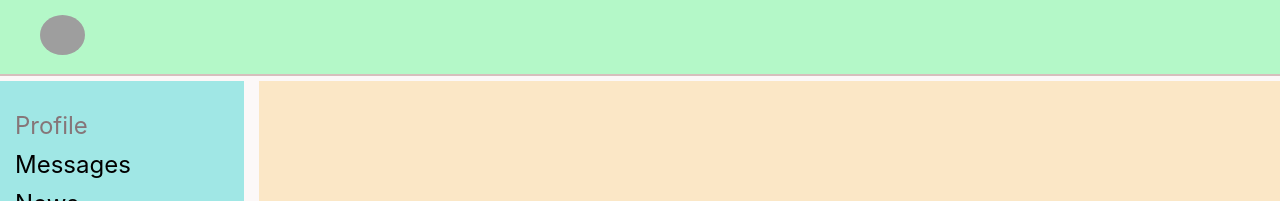
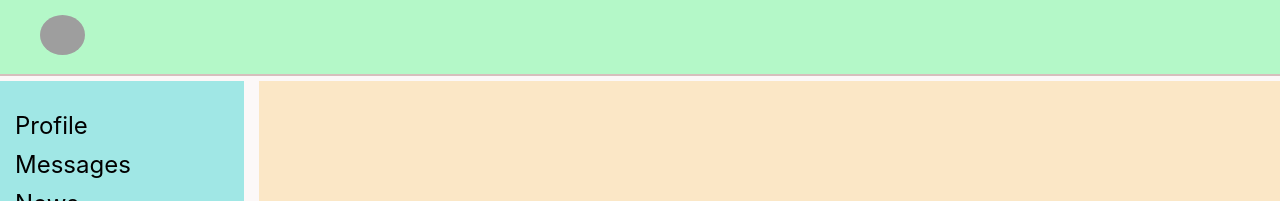
Before and after one commit to DevFariz/Social-media-project, a React (Create React App) app: page / in a window 1280 px wide. Shown: the top 201 px of the page. Built offline with nearby package versions, Linux system fonts and the light colour scheme; grey boxes are pictures that could not be loaded.

Commit message:
feat: add NavLinks

```diff
--- a/src/App.css
+++ b/src/App.css
@@ -10,7 +10,7 @@ body{
 }
 
 a{
-  color: #000;
+  color: inherit;
   text-decoration: none;
 }
 
--- a/src/components/Navbar/Navbar.jsx
+++ b/src/components/Navbar/Navbar.jsx
@@ -1,3 +1,4 @@
+import { NavLink } from "react-router-dom";
 import classes from "./Navbar.module.css";
 
 const Navbar = () => {
@@ -5,29 +6,32 @@ const Navbar = () => {
     <nav className={classes.nav}>
       <ul className={classes.menu}>
         <li className={classes.item}>
-          <a className={`${classes.link} ${classes.active}`} href="/profile">
+          <NavLink
+           className={({isActive}) => isActive ? classes.active : classes.link}
+            to="/profile"
+          >
             Profile
-          </a>
+          </NavLink>
         </li>
         <li className={classes.item}>
-          <a className={classes.link} href="/dialogs">
+          <NavLink  className={({isActive}) => isActive ? classes.active : classes.link} to="/dialogs">
             Messages
-          </a>
+          </NavLink>
         </li>
         <li className={classes.item}>
-          <a className={classes.link} href="/news">
+          <NavLink className={({isActive}) => isActive ? classes.active : classes.link} to="/news">
             News
-          </a>
+          </NavLink>
         </li>
         <li className={classes.item}>
-          <a className={classes.link} href="/music">
+          <NavLink className={({isActive}) => isActive ? classes.active : classes.link} to="/music">
             Music
-          </a>
+          </NavLink>
         </li>
         <li className={classes.item}>
-          <a className={classes.link} href="/settings">
+          <NavLink className={({isActive}) => isActive ? classes.active : classes.link} to="/settings">
             Settings
-          </a>
+          </NavLink>
         </li>
       </ul>
     </nav>
--- a/src/components/Navbar/Navbar.module.css
+++ b/src/components/Navbar/Navbar.module.css
@@ -22,6 +22,6 @@
   color: #867578;
 }
 
-.link.active{
+.active{
   color: #867578;
 }
```
